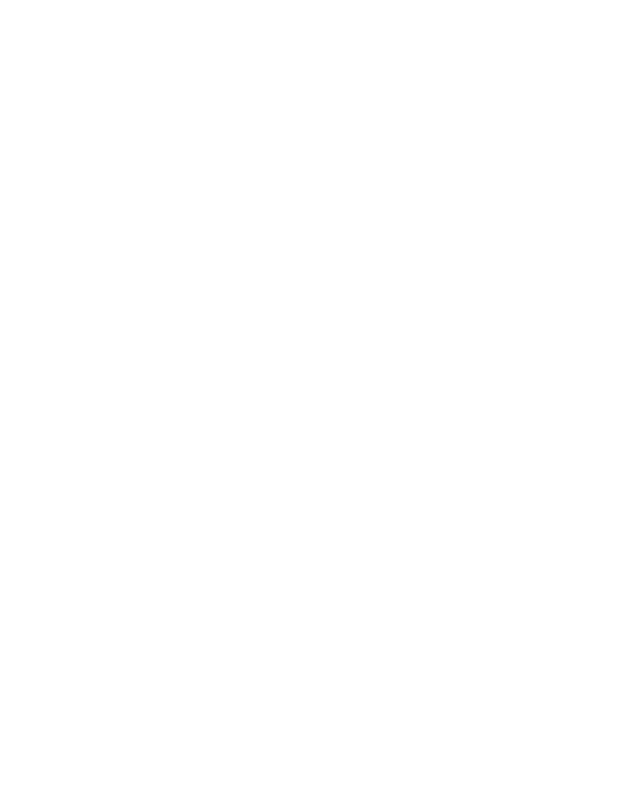
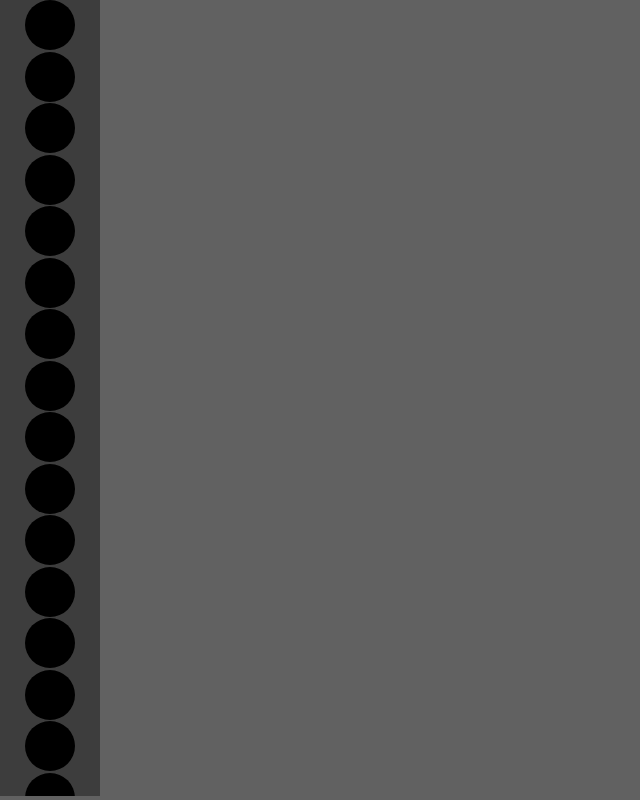
Before and after one commit to UuBroot/atom-talk, an Electron app: page app/index.html in a window 800 px wide. Shown: the whole page, without its empty margins (0-640 px from the left). Drawn offline with Linux system fonts and the light colour scheme.

Commit message:
first design steps for side bar

```diff
--- a/app/index.html
+++ b/app/index.html
@@ -5,10 +5,11 @@
   <meta http-equiv="X-UA-Compatible" content="IE=edge">
   <meta name="viewport" content="width=device-width, initial-scale=1.0">
   <title>Atom</title>
-  <link rel="stylesheet" href="/style/style.css">
-  <script src="/js/render.js" defer></script>
+  <link rel="stylesheet" href="../style/style.css">
+  <script src="../js/render.js" defer></script>
 </head>
 <body>
-
+  <!--Use adobe projekt side bar-->
+  <div id="main-roomSelection"></div>
 </body>
 </html>
--- a/js/render.js
+++ b/js/render.js
@@ -0,0 +1,11 @@
+let roomSelection = document.getElementById("main-roomSelection");
+
+
+
+
+//Testing
+for(let i = 0;i<100;i++){
+    roomSelection.innerHTML += `
+        <div id="server-icon" onclick=""></div>
+    `
+}
--- a/style/style.css
+++ b/style/style.css
@@ -0,0 +1,55 @@
+/*************
+*   Variables *
+*************/
+:root {
+/*dark*/
+    --backgroundColor: rgb(97, 97, 97);
+    --mainColor1: rgb(61, 61, 61);
+    --mainColor2: rgb(95, 95, 95);
+    --colorScheme: dark;
+    --font: 'Trebuchet MS', 'Lucida Sans Unicode', 'Lucida Grande', 'Lucida Sans', Arial, sans-serif;
+}
+/**********
+*   Basics *
+**********/
+html {
+    color-scheme: var(--colorScheme);
+    font-family: var(--font);
+
+}
+body {
+    background-color: var(--backgroundColor);
+    margin: 0px;
+    padding: 0px;
+}
+/*Mains*/
+#main-roomSelection {
+    width: 100px;
+    height: 99.5vh;
+    background-color: var(--mainColor1);
+
+    display: grid;
+    justify-content: center;
+
+    overflow-y: scroll;
+}
+
+
+
+#server-icon {
+    border-radius: 70px;
+    background-color: black;
+    width: 50px;
+    height: 50px;
+    transition: all 0.4s;
+    margin-bottom: 3%;
+}
+#server-icon:hover {
+    border-radius: 10px;
+}
+/********************
+*   Responsiveness  *
+********************/
+@media screen and (max-width: 800px) {
+
+}
```
Also changed, not shown: main.js (+19 -8 lines).
